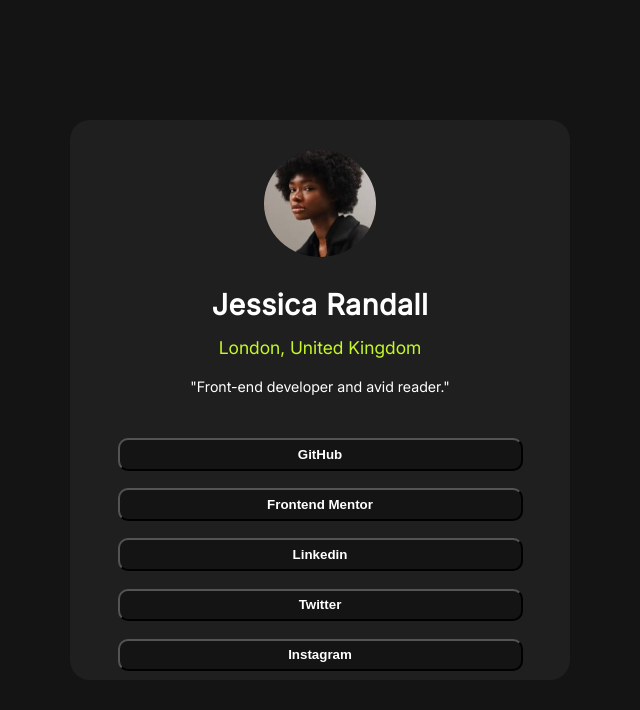
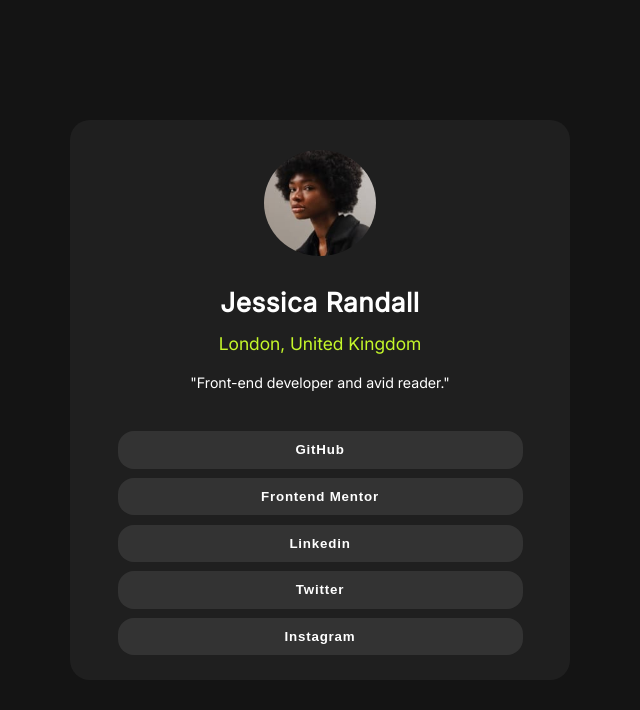
Before and after one commit to Riquelme3m/iJunior-Social-Media-Profile, a plain HTML site: page index.html in a window 1280 px wide. Shown: the whole page, without its empty margins (320-960 px from the left). Drawn offline with Linux system fonts and the light colour scheme.

Commit message:
Last modification and finishing the project

```diff
--- a/style.css
+++ b/style.css
@@ -56,7 +56,7 @@ main{
 }
 .name-title{
     margin-top:30px;
-    font-size:1.8rem;
+    font-size:1.65rem;
     color:var(--White);
     font-weight: 700;
     letter-spacing: 0.04rem;
@@ -80,20 +80,27 @@ main{
     align-items: center;
     margin-top:30px;
     width:90%;
-
     height:53%;
     justify-content: space-around;
+    margin-bottom:20px;
 }
 button{
     width:90%;
-    height:13%;
-    border-radius:10px;
-    background-color: var(--Grey-900);
+    height:16%;
+    background-color: var(--Grey-700);
     color:var(--White);
-    font-weight: 600;
-
+    font-weight: 700;
+    box-shadow: 0;
+    border-radius: 1.0rem;
+    letter-spacing: 0.05rem;
+    border:none;
 }
-
+button:hover{
+    background-color: var(--Green);
+    color:black;
+}
 @media screen and (min-width:768px){
-    /*From tablet up to big desktops*/
+    main{
+        width:500px;
+    }
 }
```
